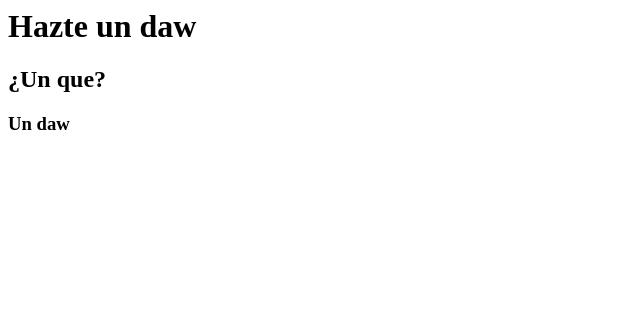
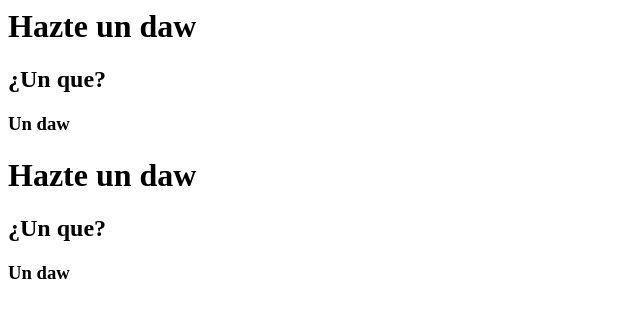
Before and after one commit to Gonzalo7476/Calculadora, a plain HTML site: page Index.html in a window 1280 px wide. Shown: the whole page, without its empty margins (0-640 px from the left). Drawn offline with Linux system fonts and the light colour scheme.

Commit message:
Commit Index arreglado

```diff
--- a/Index.html
+++ b/Index.html
@@ -6,5 +6,8 @@
         <h1>Hazte un daw</h1>
         <h2>¿Un que?</h2>
         <h3>Un daw</h3>
+        <h1>Hazte un daw</h1>
+        <h2>¿Un que?</h2>
+        <h3>Un daw</h3>
     </body>
 </html>
```
